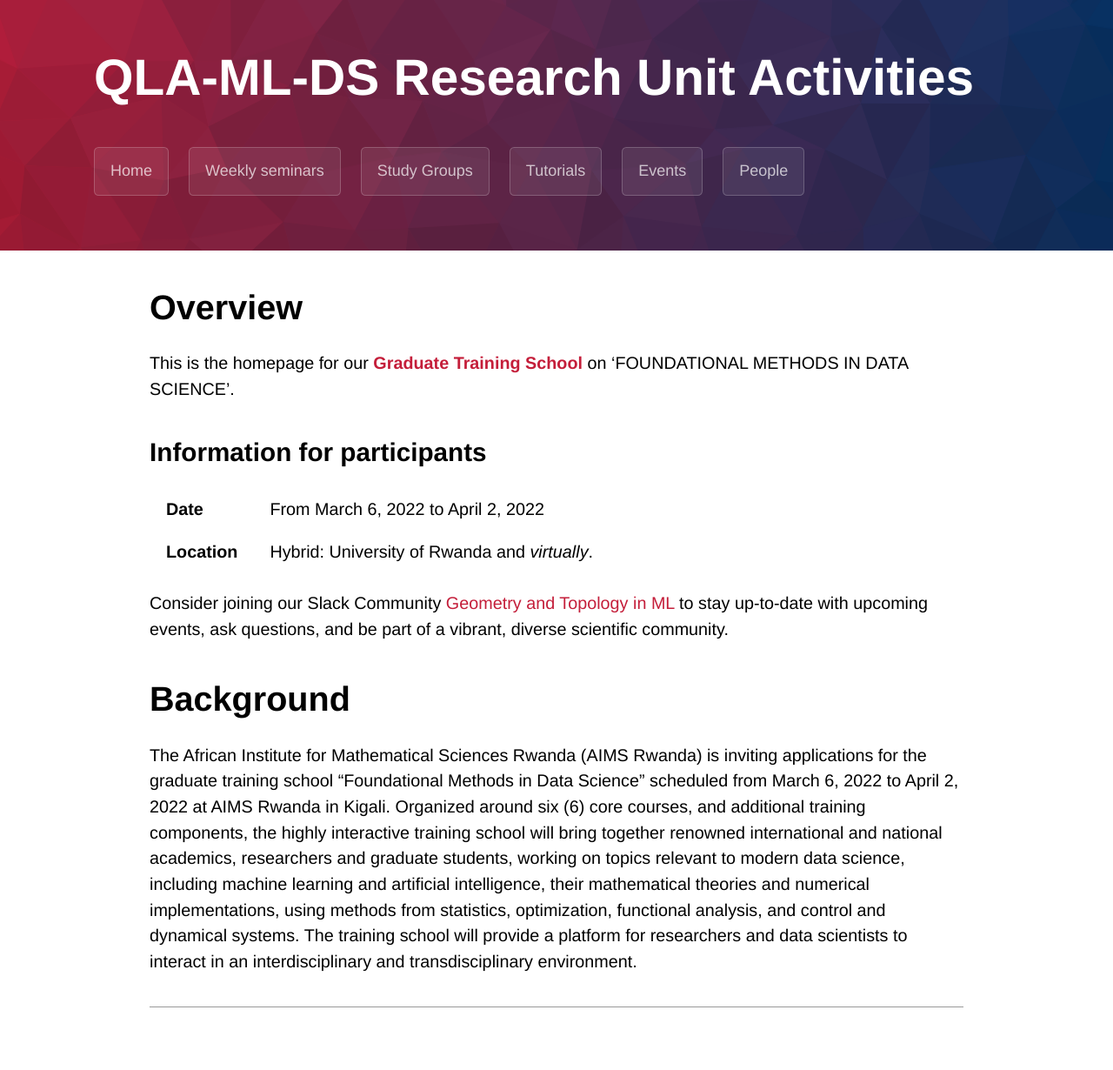
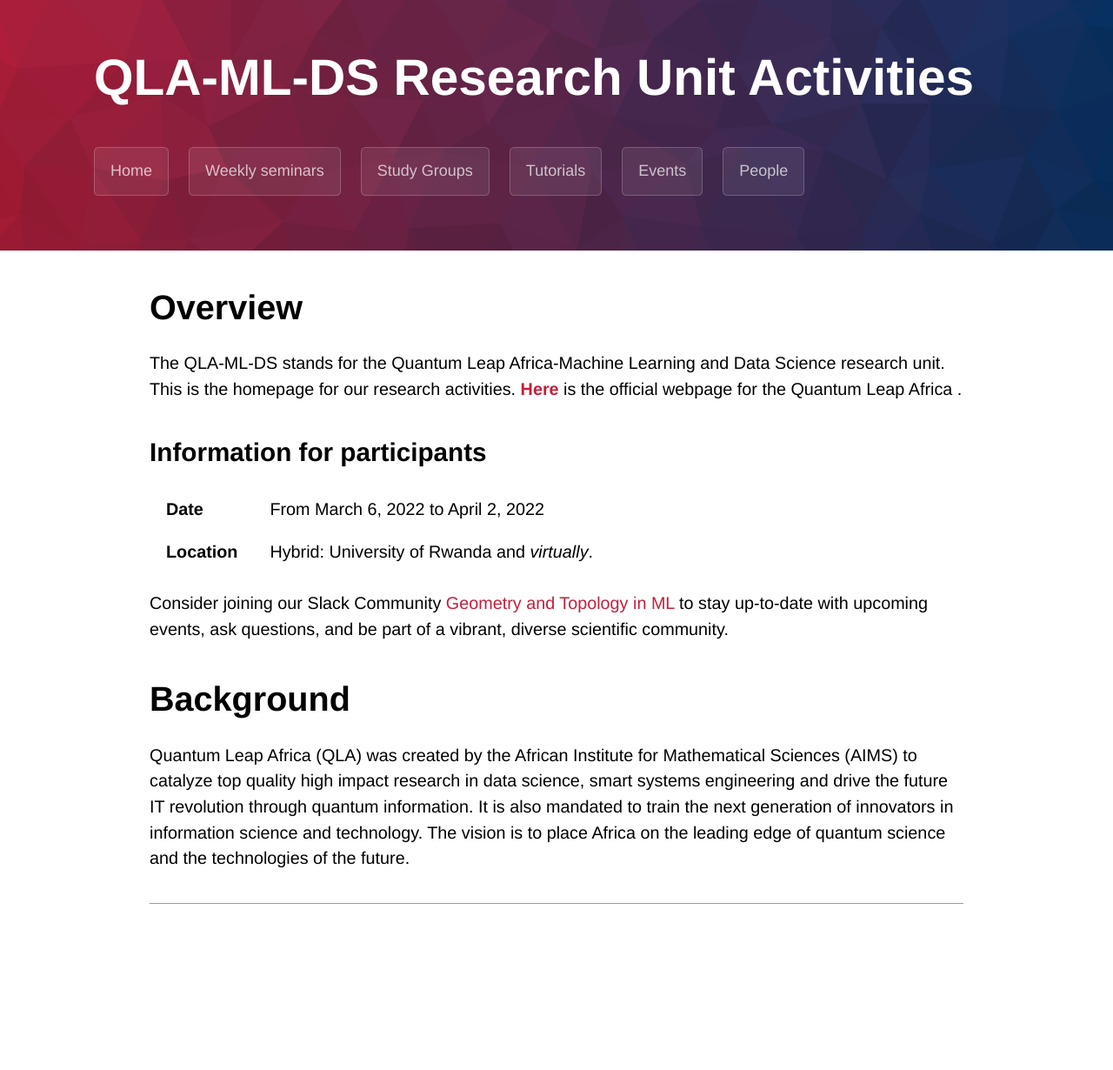
Before and after one commit to qla-ml-ds-activities/qla-ml-ds-activities.github.io, a Jekyll site: the page built from index.md, in a window 1280 px wide. Shown: the whole page at 87% size. Built offline with Jekyll 4.4.1, drawn with Linux system fonts in a browser that asks for light colours; some web fonts are replaced; our own code applies the rules of GitHub Pages for plain Markdown files; after the commit the page ends 1111 px from its top, so only the background shows below that.

Commit message:
Update index.md

```diff
--- a/index.md
+++ b/index.md
@@ -4,7 +4,8 @@ layout: default
 
 # Overview
 
-This is the homepage for our [**Graduate Training School**](https://quantumleapafrica.org/event/data-science-training-school/)  on ‘FOUNDATIONAL METHODS IN DATA SCIENCE’.
+The QLA-ML-DS stands for the Quantum Leap Africa-Machine Learning and Data Science  research unit. This is the homepage for our  research activities.
+[**Here**](https://quantumleapafrica.org/) is the official webpage for the Quantum Leap Africa .
 
 ## Information for participants
 
@@ -21,13 +22,4 @@ Please note that you need to be logged in with your ICLR account to access the s
 Consider joining our Slack Community [Geometry and Topology in ML](https://tda-in-ml.slack.com/join/shared_invite/enQtOTIyMTIyNTYxMTM2LTA2YmQyZjVjNjgxZWYzMDUyODY5MjlhMGE3ZTI1MzE4NjI2OTY0MmUyMmQ3NGE0MTNmMzNiMTViMjM2MzE4OTc#/) to stay up-to-date with upcoming events, ask questions, and be part of a vibrant, diverse scientific community.
 
 # Background
-
-The African Institute for Mathematical Sciences Rwanda (AIMS Rwanda) is inviting applications
-for the graduate training school “Foundational Methods in Data Science” scheduled from March 6, 2022 to April 2, 2022
-at AIMS Rwanda in Kigali. Organized around six (6) core courses, and additional training components,
-the highly interactive training school will bring together renowned international and national academics,
-researchers and graduate students, working on topics relevant to modern data science,
-including machine learning and artificial intelligence, their mathematical theories and numerical implementations,
-using methods from statistics, optimization, functional analysis, and control and dynamical systems.
-The training school will provide a platform for researchers and data scientists to interact in an interdisciplinary
-and transdisciplinary environment.
+Quantum Leap Africa (QLA) was created by the African Institute for Mathematical Sciences (AIMS) to catalyze top quality high impact research in data science, smart systems engineering and drive the future IT revolution through quantum information. It is also mandated to train the next generation of innovators in information science and technology. The vision is to place Africa on the leading edge of quantum science and the technologies of the future.
```
